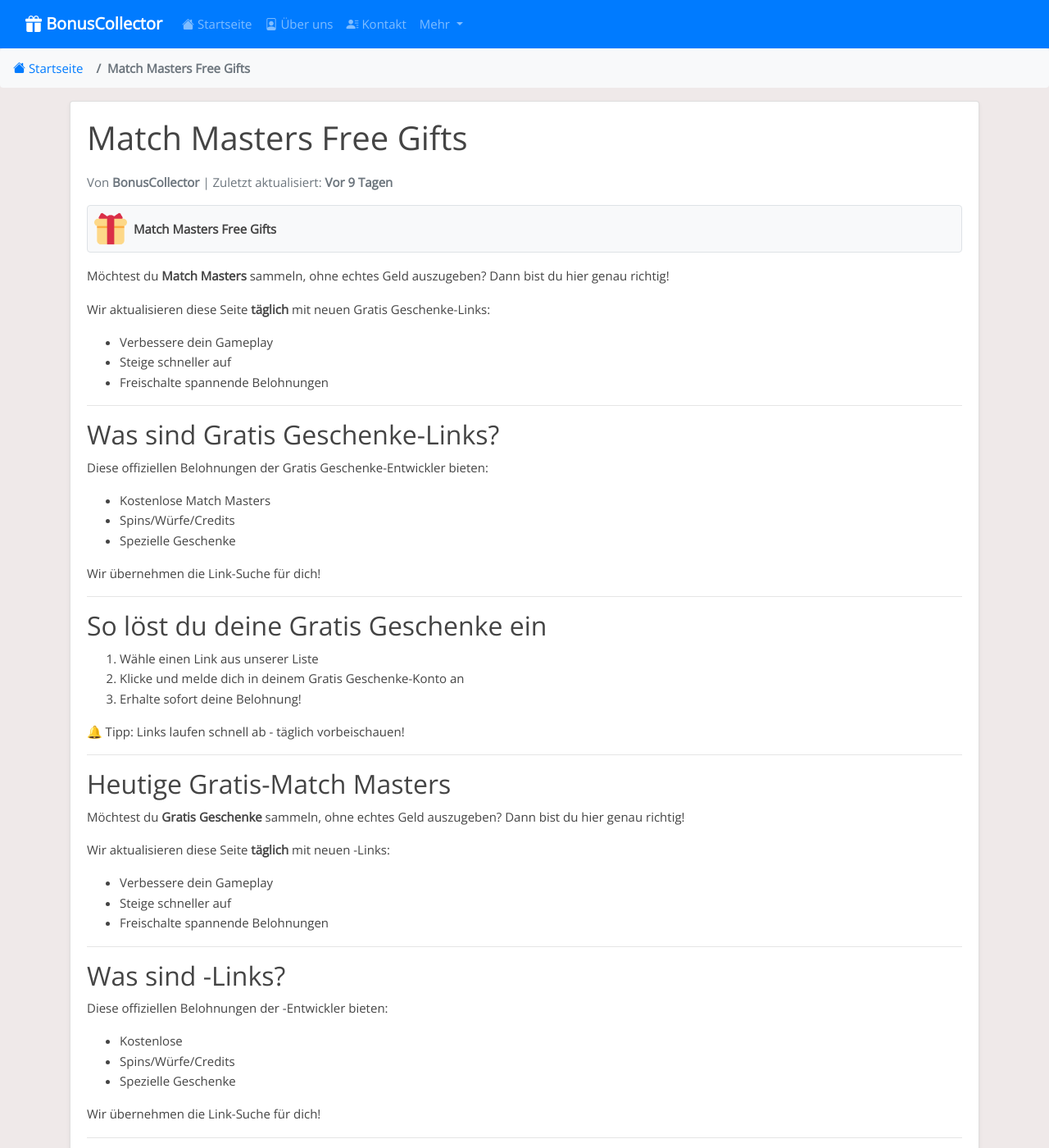
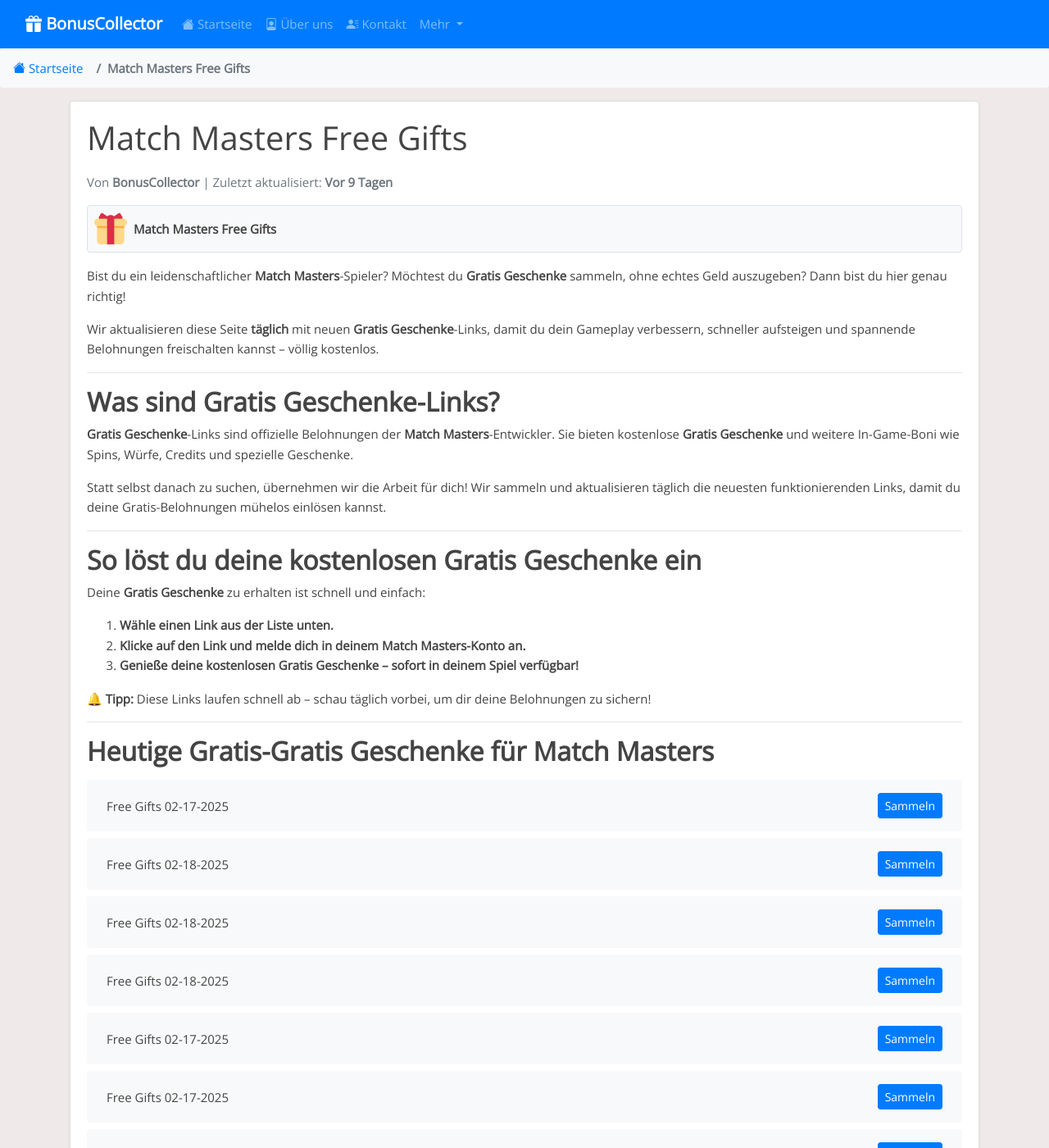
Before and after one commit to Prollad99/bs-de, a Jekyll site: the page built from _posts/2025-01-18-match-masters.md, in a window 1280 px wide and 1400 px high. Shown: the whole window at 82% size. Built offline with Jekyll 4.4.1, drawn with Linux system fonts in a browser that asks for light colours; some of the changed text lies outside the part shown.

Commit message:
Update match-masters reward links, content, and last modified date

```diff
--- a/_includes/match-masters_footer.html
+++ b/_includes/match-masters_footer.html
@@ -1,65 +1,38 @@
-<div class="footer-content">
-    <hr>
+---
 
-    <section class="why-save">
-      <h2>Warum diese Seite speichern?</h2>
-      <div class="benefits">
-        <div class="benefit-item">
-          <h3>✅ Tägliche Updates</h3>
-          <p>Immer aktuelle Gratis Geschenke-Links</p>
-        </div>
-        <div class="benefit-item">
-          <h3>✅ 100% Sicher</h3>
-          <p>Geprüfte Links von Match Masters</p>
-        </div>
-        <div class="benefit-item">
-          <h3>✅ Komplett kostenlos</h3>
-          <p>Keine Anmeldung, keine Gebühren</p>
-        </div>
-      </div>
-    </section>
+## **Warum solltest du diese Seite speichern?**
 
-    <hr>
+Wir machen es dir leicht, in **Match Masters** vorne mit dabei zu sein – mit täglichen Updates und geprüften Links. Hier sind die Gründe, warum du uns täglich besuchen solltest:
 
-    <section class="pro-tips">
-      <h2>Profi-Tipps für maximale Gratis Geschenke</h2>
-      <div class="tip-grid">
-        <div class="tip">
-          <h4>Clever einsetzen</h4>
-          <p>Spare Spins für Events mit hohen Belohnungen</p>
-        </div>
-        <div class="tip">
-          <h4>Strategisch verwalten</h4>
-          <p>Investiere Münzen gezielt für schnellen Fortschritt</p>
-        </div>
-        <div class="tip">
-          <h4>Täglich einloggen</h4>
-          <p>Sichere dir zeitlich begrenzte Links</p>
-        </div>
-      </div>
-    </section>
+✅ **Tägliche Updates:** Wir posten jeden Tag die neuesten kostenlosen **Gratis Geschenke**-Links.
+✅ **100 % sicher & geprüft:** Alle Links stammen aus offiziellen **Match Masters**-Quellen.
+✅ **Komplett kostenlos:** Keine Anmeldung, keine versteckten Gebühren – nur kostenlose In-Game-Belohnungen!
 
-    <hr>
+---
 
-    <section class="faq">
-      <h2>Häufige Fragen</h2>
-      <div class="faq-item">
-        <h3>Sind die Links sicher?</h3>
-        <p>Ja! Alle Links stammen aus offiziellen Match Masters-Quellen.</p>
-      </div>
-      <div class="faq-item">
-        <h3>Update-Häufigkeit?</h3>
-        <p>Tägliche Aktualisierungen garantierte frische Links.</p>
-      </div>
-      <div class="faq-item">
-        <h3>Link funktioniert nicht?</h3>
-        <p>Neue Links kommen bald - einfach später nochmal versuchen!</p>
-      </div>
-    </section>
+## **Maximiere deine Gratis-Gratis Geschenke mit diesen Profi-Tipps**
 
-    <hr>
+Möchtest du das Beste aus deinen kostenlosen Belohnungen herausholen? Befolge diese Expertenstrategien:
 
-    <div class="disclaimer">
-      <p>Haftungsausschluss: Nicht verbunden mit Match Masters oder dessen Entwicklern.</p>
-    </div>
-  </div>
+- **Spins & Würfe clever einsetzen:** Spare sie für Events mit hohen Belohnungen auf.
+- **Münzen & Credits geschickt verwalten:** Investiere sie strategisch, um schneller voranzukommen.
+- **Täglich einloggen:** Viele Links sind nur kurz gültig – sichere sie dir so schnell wie möglich!
+
+---
+
+## **Häufig gestellte Fragen (FAQs)**
+
+### **1. Sind diese Gratis Geschenke-Links sicher?**
+Ja! Wir teilen ausschließlich Links, die direkt aus offiziellen **Match Masters**-Aktionen stammen – sie sind völlig sicher und legitim.
+
+### **2. Wie oft werden die Links aktualisiert?**
+Wir aktualisieren diese Seite **täglich** mit neuen funktionierenden Links – schau also jeden Tag vorbei!
+
+### **3. Was, wenn ein Link nicht funktioniert?**
+Einige Links haben eine begrenzte Anzahl an Einlösungen oder laufen schnell ab. Falls einer nicht funktioniert, keine Sorge – neue werden bald verfügbar sein!
+
+---
+
+## **Haftungsausschluss**
+
+Wir sind **nicht mit** **Match Masters** oder seinen Entwicklern **verbunden**. Diese Seite dient ausschließlich zu Informationszwecken, um Spielern zu helfen, kostenlose **Gratis Geschenke** zu erhalten und das Spiel in vollen Zügen zu genießen.
--- a/_includes/match-masters_post.html
+++ b/_includes/match-masters_post.html
@@ -1,89 +1,27 @@
-<div class="game-content">
-    <p>Möchtest du <strong>Match Masters</strong> sammeln, ohne echtes Geld auszugeben? Dann bist du hier genau richtig!</p>
+Bist du ein leidenschaftlicher **Match Masters**-Spieler? Möchtest du **Gratis Geschenke** sammeln, ohne echtes Geld auszugeben? Dann bist du hier genau richtig!
 
-    <div class="update-info">
-      <p>Wir aktualisieren diese Seite <strong>täglich</strong> mit neuen Gratis Geschenke-Links:</p>
-      <ul>
-        <li>Verbessere dein Gameplay</li>
-        <li>Steige schneller auf</li>
-        <li>Freischalte spannende Belohnungen</li>
-      </ul>
-    </div>
+Wir aktualisieren diese Seite **täglich** mit neuen **Gratis Geschenke**-Links, damit du dein Gameplay verbessern, schneller aufsteigen und spannende Belohnungen freischalten kannst – völlig kostenlos.
 
-    <hr>
+---
 
-    <section class="content-section">
-      <h2>Was sind Gratis Geschenke-Links?</h2>
-      <p>Diese offiziellen Belohnungen der Gratis Geschenke-Entwickler bieten:</p>
-      <ul class="benefits-list">
-        <li>Kostenlose Match Masters</li>
-        <li>Spins/Würfe/Credits</li>
-        <li>Spezielle Geschenke</li>
-      </ul>
-      <p class="highlight">Wir übernehmen die Link-Suche für dich!</p>
-    </section>
+## **Was sind Gratis Geschenke-Links?**
 
-    <hr>
+**Gratis Geschenke**-Links sind offizielle Belohnungen der **Match Masters**-Entwickler. Sie bieten kostenlose **Gratis Geschenke** und weitere In-Game-Boni wie Spins, Würfe, Credits und spezielle Geschenke.
 
-    <section class="tutorial-section">
-      <h2>So löst du deine Gratis Geschenke ein</h2>
-      <ol class="steps">
-        <li>Wähle einen Link aus unserer Liste</li>
-        <li>Klicke und melde dich in deinem Gratis Geschenke-Konto an</li>
-        <li>Erhalte sofort deine Belohnung!</li>
-      </ol>
-      <div class="tip-box">
-        <p>🔔 Tipp: Links laufen schnell ab - täglich vorbeischauen!</p>
-      </div>
-    </section>
+Statt selbst danach zu suchen, übernehmen wir die Arbeit für dich! Wir sammeln und aktualisieren täglich die neuesten funktionierenden Links, damit du deine Gratis-Belohnungen mühelos einlösen kannst.
 
-    <hr>
+---
 
-    <section class="todays-links">
-      <h2>Heutige Gratis-Match Masters</h2>
-    </section>
-  </div><div class="game-content">
-    <p>Möchtest du <strong>Gratis Geschenke</strong> sammeln, ohne echtes Geld auszugeben? Dann bist du hier genau richtig!</p>
+## **So löst du deine kostenlosen Gratis Geschenke ein**
 
-    <div class="update-info">
-      <p>Wir aktualisieren diese Seite <strong>täglich</strong> mit neuen -Links:</p>
-      <ul>
-        <li>Verbessere dein Gameplay</li>
-        <li>Steige schneller auf</li>
-        <li>Freischalte spannende Belohnungen</li>
-      </ul>
-    </div>
+Deine **Gratis Geschenke** zu erhalten ist schnell und einfach:
 
-    <hr>
+1. **Wähle einen Link aus der Liste unten.**
+2. **Klicke auf den Link und melde dich in deinem Match Masters-Konto an.**
+3. **Genieße deine kostenlosen Gratis Geschenke – sofort in deinem Spiel verfügbar!**
 
-    <section class="content-section">
-      <h2>Was sind -Links?</h2>
-      <p>Diese offiziellen Belohnungen der -Entwickler bieten:</p>
-      <ul class="benefits-list">
-        <li>Kostenlose </li>
-        <li>Spins/Würfe/Credits</li>
-        <li>Spezielle Geschenke</li>
-      </ul>
-      <p class="highlight">Wir übernehmen die Link-Suche für dich!</p>
-    </section>
+> 🔔 **Tipp:** Diese Links laufen schnell ab – schau täglich vorbei, um dir deine Belohnungen zu sichern!
 
-    <hr>
+---
 
-    <section class="tutorial-section">
-      <h2>So löst du deine  ein</h2>
-      <ol class="steps">
-        <li>Wähle einen Link aus unserer Liste</li>
-        <li>Klicke und melde dich in deinem -Konto an</li>
-        <li>Erhalte sofort deine Belohnung!</li>
-      </ol>
-      <div class="tip-box">
-        <p>🔔 Tipp: Links laufen schnell ab - täglich vorbeischauen!</p>
-      </div>
-    </section>
-
-    <hr>
-
-    <section class="todays-links">
-      <h2>Heutige Gratis-</h2>
-    </section>
-  </div>
+## **Heutige Gratis-Gratis Geschenke für Match Masters**
```
